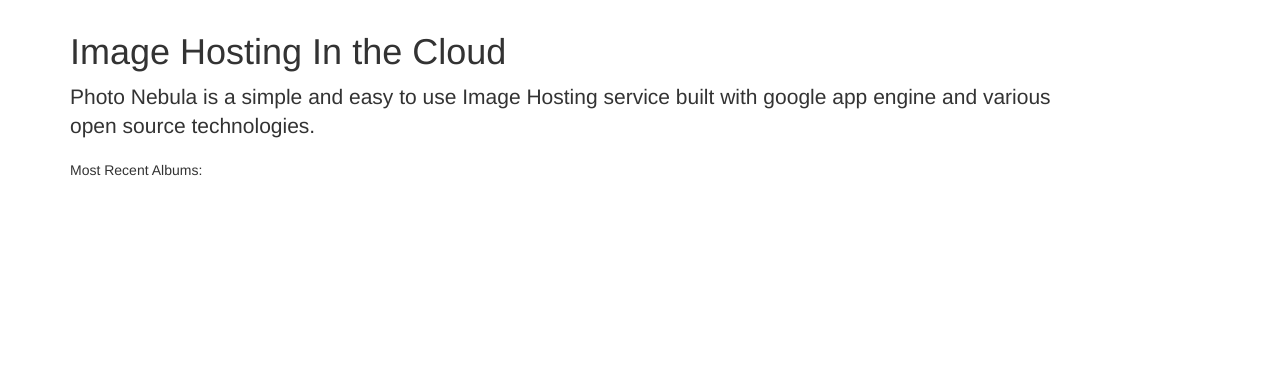
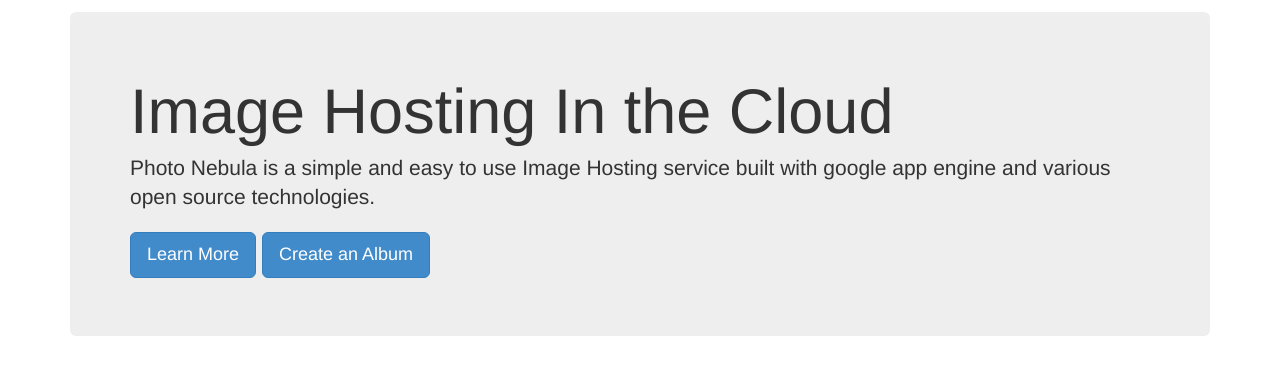
Before and after one commit to KillaW0lf04/Photo-Nebula, a Python web app: template templates/index.html in a window 1280 px wide. Shown: the part 53-428 px from the top of the page. Run offline with Jinja, Linux system fonts and the light colour scheme; the template is opened without the code that fills it, so the values that code supplies are empty.

Commit message:
Issue #5. Improve Homepage

```diff
--- a/templates/index.html
+++ b/templates/index.html
@@ -2,27 +2,39 @@
 
 {% block content %}
 <div class="container">
-    <h1>Image Hosting In the Cloud</h1>
-    <p class="lead">
-        Photo Nebula is a simple and easy to use Image Hosting service built with google app engine and various <br>
-        open source technologies.
-    </p>
-    <div>
-        {% if user %}
+    <div class="jumbotron">
+        <h1>Image Hosting In the Cloud</h1>
+        <p class="lead">
+            Photo Nebula is a simple and easy to use Image Hosting service built with google app engine and various <br>
+            open source technologies.
+        </p>
         <p>
-            <a class="btn btn-primary" href="/album/create">Create an Album</a>
+            <a class="btn btn-primary btn-lg" href="/about">Learn More</a>
+            <a class="btn btn-primary btn-lg" href="/album/create">Create an Album</a>
         </p>
-        {% endif %}
     </div>
     <div>
-        <p>
-            Most Recent Albums:
-        </p>
-        <ul>
+    </div>
+    <div class="container">
+        <div class="row">
         {% for album in albums %}
-            <li><a href="/album/{{ album.key.integer_id() }}/view">{{ album.name }}</a></li>
+          <div class="col-sm-6 col-md-4">
+            <div class="thumbnail">
+              <div class="caption">
+                <h3>{{ album.name }}</h3>
+                <p style="height:100px">{{ album.description }}</p>
+                <p><a href="/album/{{ album.key.integer_id() }}/view"
+                      class="btn btn-primary"
+                      role="button">
+                    <span class="glyphicon glyphicon-picture"></span>
+                    View Album
+                    </a>
+                </p>
+              </div>
+            </div>
+          </div>
         {% endfor %}
-        </ul>
+        </div>
     </div>
  </div>
 {% endblock %}
```
